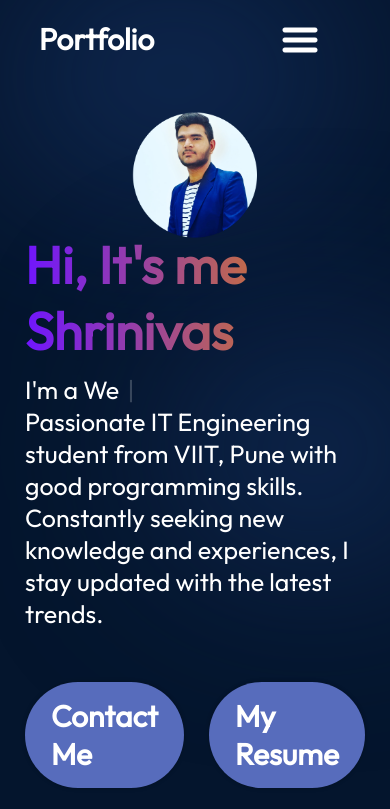
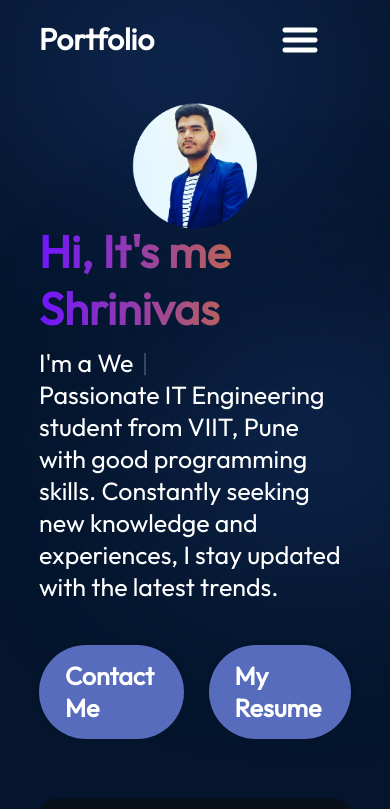
Before and after one commit to shrinivask007/Portfolio, a React app: page / in a window 390 px wide. Shown: the top 809 px of the page. Built offline with nearby package versions, Linux system fonts and the light colour scheme; the HTML template or start-up script is replaced by a standard one.

Commit message:
ver -1.0.0

```diff
--- a/src/components/Hero/Hero.module.css
+++ b/src/components/Hero/Hero.module.css
@@ -37,7 +37,7 @@
 .description {
   font-size: 25px;
   font-family: var(--font-roboto);
-  margin-bottom: 52px;
+  margin-bottom: 42px;
 }
 
 .heroAction{
@@ -114,16 +114,21 @@
 
 @media screen and (max-width: 830px) {
   .title {
-    font-size: 52px;
+    font-size: 45px;
   }
   .description {
     font-size: 25px;
   }
+  .contactBtn {
+    font-size: 25px;
+  }
   .container {
     flex-direction: column-reverse;
+    margin-top: 40px;
   }
 
   .content {
+
     align-items: center;
   }
 }
```
